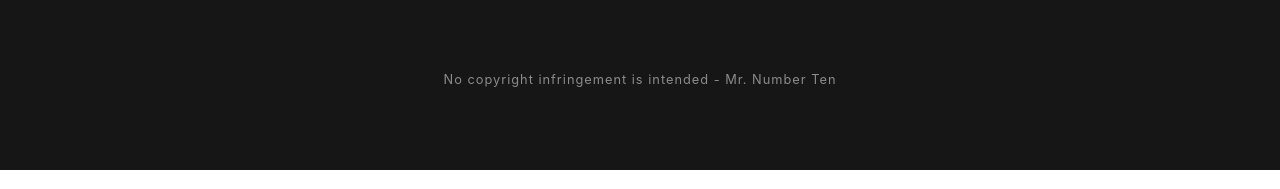
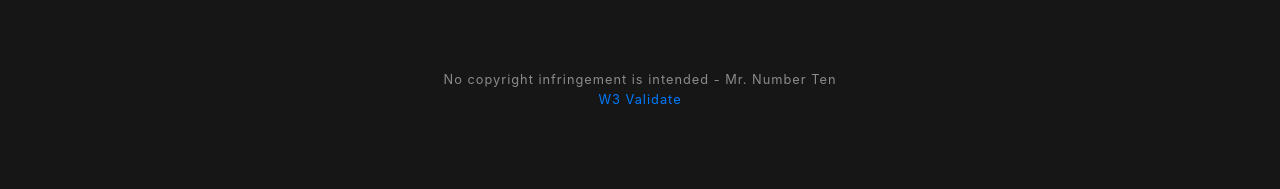
Before and after one commit to nisargdesai/1000-Website, a website with bundled scripts: page index.html in a window 1280 px wide. Shown: the part 6009-6198 px from the top of the page. Built offline with nearby package versions, Linux system fonts and the light colour scheme.

Commit message:
Update index.html

```diff
--- a/index.html
+++ b/index.html
@@ -296,7 +296,8 @@
   <!-- Footer -->
   <footer class="bg-black small text-center text-white-50">
     <div class="container">
-      No copyright infringement is intended - Mr. Number Ten
+      No copyright infringement is intended - Mr. Number Ten <br>
+<a href="https://validator.w3.org/nu/?doc=https://www.mrnumberten.com">W3 Validate</a>
     </div>
   </footer>
 
```
